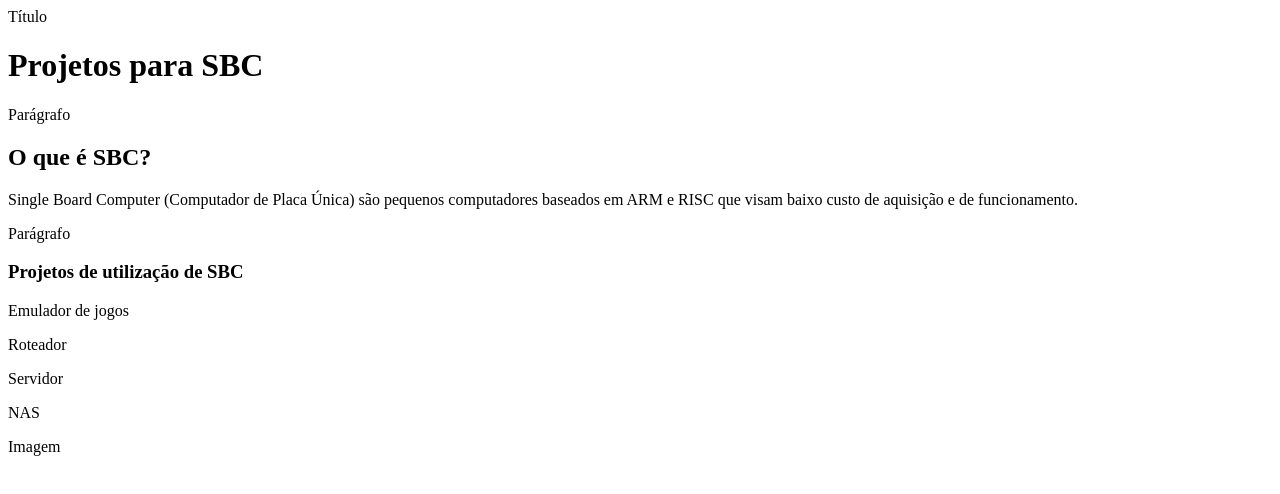
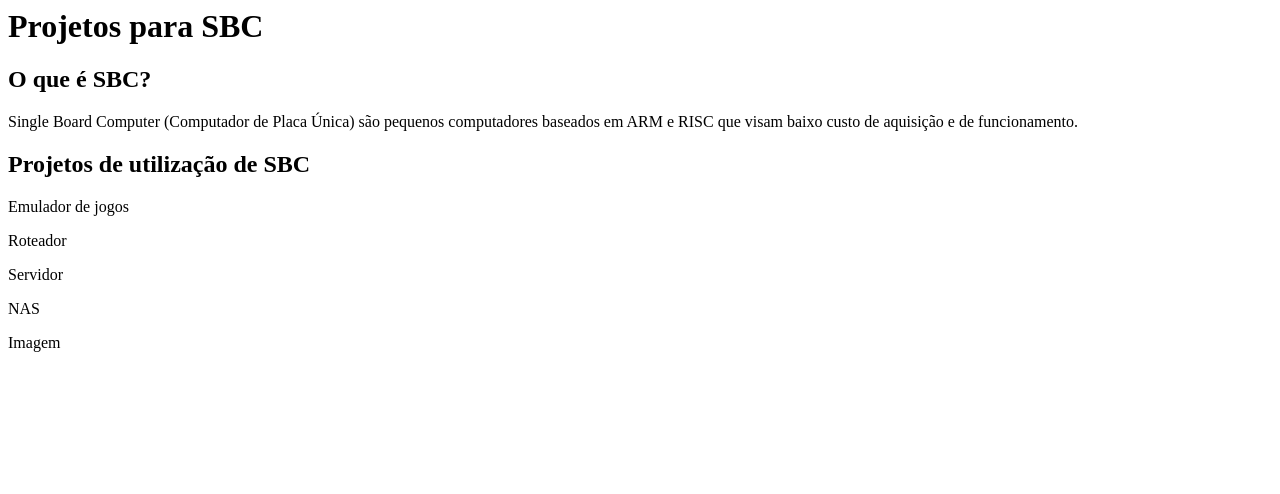
Before and after one commit to ArthurFisica/FormacaoAcao, a plain HTML site: page index.html in a window 1280 px wide. Drawn offline with Linux system fonts and the light colour scheme.

Commit message:
Formatação do index 01

```diff
--- a/index.html
+++ b/index.html
@@ -1,18 +1,10 @@
-Título
+<h1><b>Projetos para SBC</b></h1>
 
-<h1>Projetos para SBC</h1>
-
-
-Parágrafo
-
-<h2>O que é SBC?</h2>
+<h2><b>O que é SBC?</b></h2>
 
 <p>Single Board Computer (Computador de Placa Única) são pequenos computadores baseados em ARM e RISC que visam baixo custo de aquisição e de funcionamento.</p>
 
-
-Parágrafo
-
-<h3>Projetos de utilização de SBC</h3>
+<h2><b>Projetos de utilização de SBC</b></h2>
 
 <p>Emulador de jogos</p>
 <p>Roteador</p>
```
